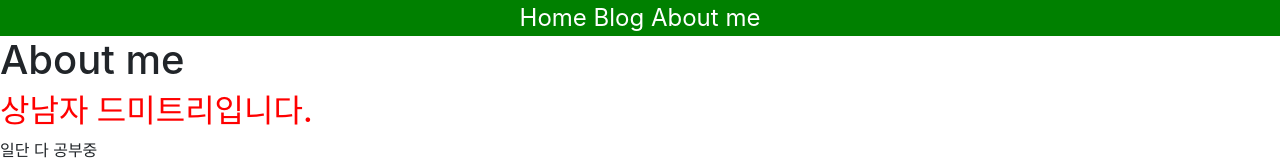
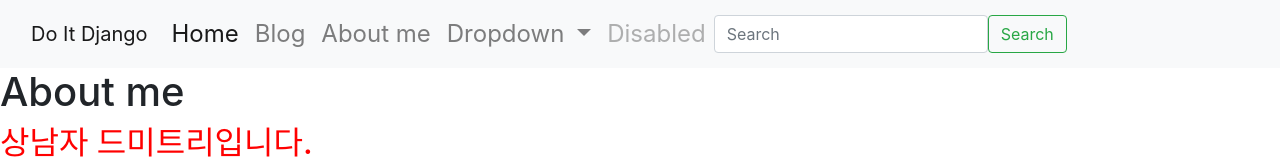
Before and after one commit to KrDmitri/do_it_django_frontend_basic_inflearn, a plain HTML site: page about_me.html in a window 1280 px wide. Shown: the top 160 px of the page. Drawn offline with nearby package versions, Linux system fonts and the light colour scheme.

Commit message:
부트스트랩 navbar 적용

```diff
--- a/about_me.html
+++ b/about_me.html
@@ -10,11 +10,46 @@
 
     </head>
     <body>
-        <nav>
-            <a href="./index.html">Home</a>
-            <a href="./blog_list.html">Blog</a>
-            <a href="./about_me.html" >About me</a>
-        </nav>
+        <nav class="navbar navbar-expand-lg navbar-light bg-light">
+            <div class="container-fluid">
+              <a class="navbar-brand" href="#">Do It Django</a>
+              <button class="navbar-toggler" type="button" data-bs-toggle="collapse" data-bs-target="#navbarSupportedContent" aria-controls="navbarSupportedContent" aria-expanded="false" aria-label="Toggle navigation">
+                <span class="navbar-toggler-icon"></span>
+              </button>
+              <div class="collapse navbar-collapse" id="navbarSupportedContent">
+                <ul class="navbar-nav me-auto mb-2 mb-lg-0">
+                  <li class="nav-item">
+                    <a class="nav-link active" aria-current="page" href="index.html">Home</a>
+                  </li>
+                  <li class="nav-item">
+                    <a class="nav-link" href="blog_list.html">Blog</a>
+                  </li>
+                  <li class="nav-item">
+                    <a class="nav-link" href="about_me.html">About me</a>
+                  </li>
+                  <li class="nav-item dropdown">
+                    <a class="nav-link dropdown-toggle" href="#" id="navbarDropdown" role="button" data-bs-toggle="dropdown" aria-expanded="false">
+                      Dropdown
+                    </a>
+                    <ul class="dropdown-menu" aria-labelledby="navbarDropdown">
+                      <li><a class="dropdown-item" href="#">Action</a></li>
+                      <li><a class="dropdown-item" href="#">Another action</a></li>
+                      <li><hr class="dropdown-divider"></li>
+                      <li><a class="dropdown-item" href="#">Something else here</a></li>
+                    </ul>
+                  </li>
+                  <li class="nav-item">
+                    <a class="nav-link disabled" href="#" tabindex="-1" aria-disabled="true">Disabled</a>
+                  </li>
+                </ul>
+                <form class="d-flex">
+                  <input class="form-control me-2" type="search" placeholder="Search" aria-label="Search">
+                  <button class="btn btn-outline-success" type="submit">Search</button>
+                </form>
+              </div>
+            </div>
+          </nav>
+
         <h1>About me</h1>
         <h2 style="color: red;">상남자 드미트리입니다.</h2>
 
```
Also changed, not shown: 2 other files.
